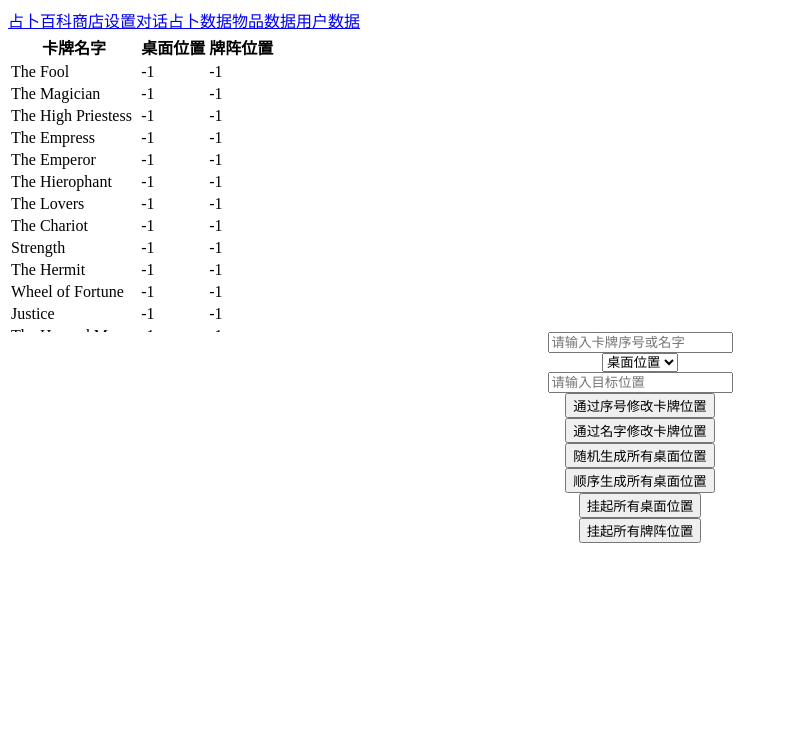
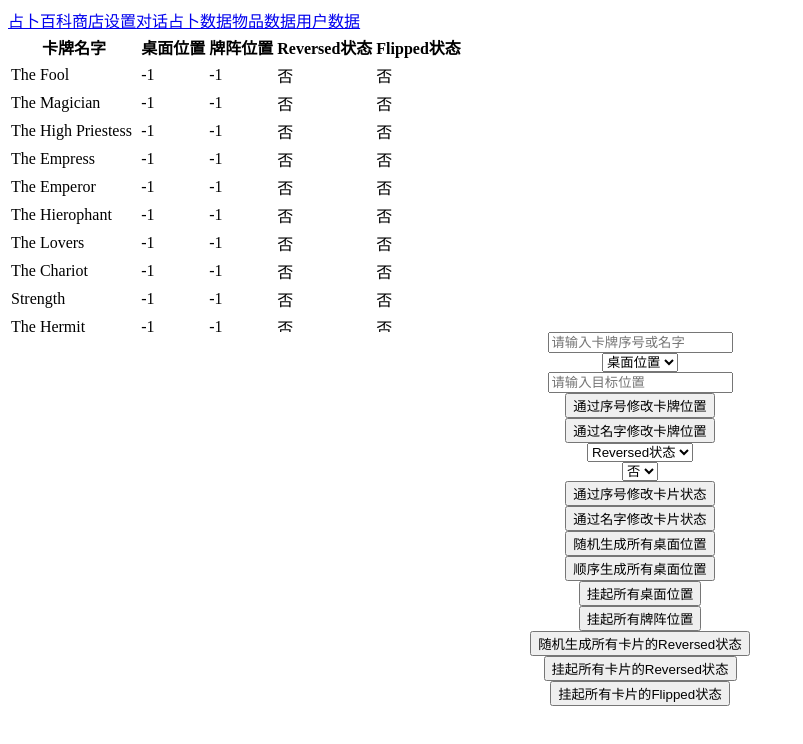
Before and after one commit to hiiiroko/Tarotto, a React (Vite) app: page /statistic/divination in a window 1280 px wide. Shown: the top 744 px of the page, without its empty margins (0-803 px from the left). Built offline with nearby package versions, Linux system fonts and the light colour scheme.

Commit message:
Added card method

```diff
--- a/src/contexts/DivinationInfoContext.jsx
+++ b/src/contexts/DivinationInfoContext.jsx
@@ -152,21 +152,122 @@ class DivinationInfoProvider extends React.Component {
         return new CMRV(1010600, "OK");
     }
 
+    // 新增函数：通过序号修改卡片状态
+    changeCardStatusByIndex = (index, statusType, statusValue) => {
+        // 检查参数合法性
+        if (index < 0 || index >= this.state.divinationInfo.cards.length) {
+            return new CMRV(1010701);  // 适当的错误码
+        }
+        if (statusType !== 'reversed' && statusType !== 'flipped') {
+            return new CMRV(1010702);  // 适当的错误码
+        }
+        // 更新状态
+        this.setState(prevState => ({
+            ...prevState,
+            divinationInfo: {
+                ...prevState.divinationInfo,
+                cards: prevState.divinationInfo.cards.map((card, i) => {
+                    return i === index ? { ...card, [statusType]: statusValue } : card;
+                })
+            }
+        }));
+        return new CMRV(1010700, "OK");
+    }
+
+    // 新增函数：通过名字修改卡片状态
+    changeCardStatusByName = (name, statusType, statusValue) => {
+        // 检查参数合法性
+        if (typeof name !== 'string' || !this.state.divinationInfo.cards.some(card => card.name === name)) {
+            return new CMRV(1010801);  // 适当的错误码
+        }
+        if (statusType !== 'reversed' && statusType !== 'flipped') {
+            return new CMRV(1010802);  // 适当的错误码
+        }
+        // 更新状态
+        this.setState(prevState => ({
+            ...prevState,
+            divinationInfo: {
+                ...prevState.divinationInfo,
+                cards: prevState.divinationInfo.cards.map(card => {
+                    return card.name === name ? { ...card, [statusType]: statusValue } : card;
+                })
+            }
+        }));
+        return new CMRV(1010800, "OK");
+    }
+
+    // 新增函数：随机生成所有卡片的reversed状态
+    randomizeAllReversed = () => {
+        const newCards = this.state.divinationInfo.cards.map(card => ({
+            ...card,
+            reversed: Math.random() < 0.5  // 50%的概率为true
+        }));
+        this.setState(prevState => ({
+            ...prevState,
+            divinationInfo: {
+                ...prevState.divinationInfo,
+                cards: newCards
+            }
+        }));
+        return new CMRV(1010900, "OK");
+    }
+
+    // 新增函数：挂起所有卡片的reversed状态
+    suspendAllReversed = () => {
+        const newCards = this.state.divinationInfo.cards.map(card => ({
+            ...card,
+            reversed: false
+        }));
+        this.setState(prevState => ({
+            ...prevState,
+            divinationInfo: {
+                ...prevState.divinationInfo,
+                cards: newCards
+            }
+        }));
+        return new CMRV(1011000, "OK");
+    }
+
+    // 新增函数：挂起所有卡片的flipped状态
+    suspendAllFlipped = () => {
+        const newCards = this.state.divinationInfo.cards.map(card => ({
+            ...card,
+            flipped: false
+        }));
+        this.setState(prevState => ({
+            ...prevState,
+            divinationInfo: {
+                ...prevState.divinationInfo,
+                cards: newCards
+            }
+        }));
+        return new CMRV(1011100, "OK");
+    }
+
 render() {
     return (
         <DivinationInfoContext.Provider value={{
             ...this.state,
             changeCardPositionByIndex: this.changeCardPositionByIndex,
             changeCardPositionByName: this.changeCardPositionByName,
+
+            randomizeAllReversed: this.randomizeAllReversed,
+            suspendAllReversed: this.suspendAllReversed,
+            suspendAllFlipped: this.suspendAllFlipped,
+
+            changeCardStatusByIndex: this.changeCardStatusByIndex,
+            changeCardStatusByName: this.changeCardStatusByName,
+
             randomizeAllTablePositions: this.randomizeAllTablePositions,
             orderAllTablePositions: this.orderAllTablePositions,
             suspendAllTablePositions: this.suspendAllTablePositions,
-                suspendAllArrayPositions: this.suspendAllArrayPositions,
+            suspendAllArrayPositions: this.suspendAllArrayPositions
         }}>
             {this.props.children}
         </DivinationInfoContext.Provider>
     );
 }
+
 }
 
 export { DivinationInfoProvider, DivinationInfoContext };
--- a/src/displays/DivinationInfoDisplay.jsx
+++ b/src/displays/DivinationInfoDisplay.jsx
@@ -1,60 +1,76 @@
-// DisplayDivinationInfoContext.jsx
-
-import React, { useContext } from 'react';
-// 导入DivinationInfoContext，以便在组件中使用它的值和方法
+import { useContext, useState } from 'react';
 import { DivinationInfoContext } from '../contexts/DivinationInfoContext';
 
 function DisplayDivinationInfoContext() {
-    // 使用useContext钩子来获取DivinationInfoContext的值和方法
-    const { divinationInfo, changeCardPositionByIndex, changeCardPositionByName, randomizeAllTablePositions, orderAllTablePositions, suspendAllTablePositions, suspendAllArrayPositions } = useContext(DivinationInfoContext);
+    const {
+        divinationInfo,
+        changeCardPositionByIndex,
+        changeCardPositionByName,
+        changeCardStatusByIndex,
+        changeCardStatusByName,
+        randomizeAllTablePositions,
+        orderAllTablePositions,
+        suspendAllTablePositions,
+        suspendAllArrayPositions,
+        randomizeAllReversed,
+        suspendAllReversed,
+        suspendAllFlipped
+    } = useContext(DivinationInfoContext);
 
-    // 创建一个本地状态，用于存放用户输入的卡牌序号或名字
-    const [input, setInput] = React.useState('');
+    const [input, setInput] = useState('');
+    const [positionType, setPositionType] = useState('tablePosition');
+    const [targetPosition, setTargetPosition] = useState('');
+    const [statusType, setStatusType] = useState('reversed');
+    const [statusValue, setStatusValue] = useState(false);
 
-    // 创建一个本地状态，用于存放用户选择的位置类型
-    const [positionType, setPositionType] = React.useState('tablePosition');
-
-    // 创建一个本地状态，用于存放用户输入的目标位置
-    const [targetPosition, setTargetPosition] = React.useState('');
-
-    // 创建一个处理函数，用于当用户输入卡牌序号或名字时更新input状态
     const handleInputChange = (event) => {
         setInput(event.target.value);
     }
 
-    // 创建一个处理函数，用于当用户选择位置类型时更新positionType状态
     const handlePositionTypeChange = (event) => {
         setPositionType(event.target.value);
     }
 
-    // 创建一个处理函数，用于当用户输入目标位置时更新targetPosition状态
     const handleTargetPositionChange = (event) => {
         setTargetPosition(event.target.value);
     }
 
-    // 创建一个处理函数，用于当用户点击通过序号修改卡牌位置的按钮时调用changeCardPositionByIndex方法
+    const handleStatusTypeChange = (event) => {
+        setStatusType(event.target.value);
+    }
+
+    const handleStatusValueChange = (event) => {
+        setStatusValue(event.target.value === 'true');
+    }
+
     const handleChangeByIndex = () => {
-        // 尝试将input转换为整数
         const index = parseInt(input);
-        // 如果转换成功，并且是0到77之间的整数，就调用changeCardPositionByIndex方法
-        if (!isNaN(index) && index >= 0 && index <= 77) {
-            const SC = changeCardPositionByIndex(index, positionType, parseInt(targetPosition));
-            console.log(SC.getReturnValue());
+        if (!isNaN(index) && index >= 0 && index < divinationInfo.cards.length) {
+            changeCardPositionByIndex(index, positionType, parseInt(targetPosition));
         } else {
-            // 如果转换失败或者不在范围内，就弹出一个警告框提示用户输入有效的卡牌序号
-            alert('请输入0到77之间的整数作为卡牌序号');
+            alert('请输入有效的卡牌序号');
         }
     }
 
-    // 创建一个处理函数，用于当用户点击通过名字修改卡牌位置的按钮时调用changeCardPositionByName方法
     const handleChangeByName = () => {
-        // 调用changeCardPositionByName方法，传入input作为卡牌名字
         changeCardPositionByName(input, positionType, parseInt(targetPosition));
+    }
+
+    const handleChangeStatusByIndex = () => {
+        const index = parseInt(input);
+        if (!isNaN(index) && index >= 0 && index < divinationInfo.cards.length) {
+            changeCardStatusByIndex(index, statusType, statusValue);
+        } else {
+            alert('请输入有效的卡牌序号');
+        }
+    }
+
+    const handleChangeStatusByName = () => {
+        changeCardStatusByName(input, statusType, statusValue);
     }
 
     return (
         <div>
-            {/* 创建一个可滚动表格，显示所有卡牌的名字和位置属性 */}
             <div style={{ overflow: 'auto', height: '300px' }}>
                 <table>
                     <thead>
@@ -62,40 +78,50 @@ function DisplayDivinationInfoContext() {
                             <th>卡牌名字</th>
                             <th>桌面位置</th>
                             <th>牌阵位置</th>
+                            <th>Reversed状态</th>
+                            <th>Flipped状态</th>
                         </tr>
                     </thead>
                     <tbody>
-                        {/* 遍历divinationInfo.cards数组，为每个卡牌创建一个表格行 */}
                         {divinationInfo.cards.map(card => (
                             <tr key={card.name}>
                                 <td>{card.name}</td>
                                 <td>{card.tablePosition}</td>
                                 <td>{card.arrayPosition}</td>
+                                <td>{card.reversed ? '是' : '否'}</td>
+                                <td>{card.flipped ? '是' : '否'}</td>
                             </tr>
                         ))}
                     </tbody>
                 </table>
             </div>
 
-            {/* 在表格下添加一些元素，让用户可以输入或选择参数，并调用相应的方法 */}
             <div style={{ display: 'flex', flexDirection: 'column', alignItems: 'center' }}>
-                {/* 添加一个输入框，让用户可以输入卡牌序号或名字 */}
                 <input type="text" value={input} onChange={handleInputChange} placeholder="请输入卡牌序号或名字" />
-                {/* 添加一个选择框，让用户可以选择位置类型 */}
                 <select value={positionType} onChange={handlePositionTypeChange}>
                     <option value="tablePosition">桌面位置</option>
                     <option value="arrayPosition">牌阵位置</option>
                 </select>
-                {/* 添加一个输入框，让用户可以输入目标位置 */}
                 <input type="text" value={targetPosition} onChange={handleTargetPositionChange} placeholder="请输入目标位置" />
-                {/* 添加两个按钮，让用户可以通过序号或名字修改卡牌位置 */}
                 <button onClick={handleChangeByIndex}>通过序号修改卡牌位置</button>
                 <button onClick={handleChangeByName}>通过名字修改卡牌位置</button>
-                {/* 添加四个按钮，让用户可以随机生成，顺序生成，挂起所有桌面位置或牌阵位置 */}
+                <select value={statusType} onChange={handleStatusTypeChange}>
+                    <option value="reversed">Reversed状态</option>
+                    <option value="flipped">Flipped状态</option>
+                </select>
+                <select value={statusValue} onChange={handleStatusValueChange}>
+                    <option value={false}>否</option>
+                    <option value={true}>是</option>
+                </select>
+                <button onClick={handleChangeStatusByIndex}>通过序号修改卡片状态</button>
+                <button onClick={handleChangeStatusByName}>通过名字修改卡片状态</button>
                 <button onClick={randomizeAllTablePositions}>随机生成所有桌面位置</button>
                 <button onClick={orderAllTablePositions}>顺序生成所有桌面位置</button>
                 <button onClick={suspendAllTablePositions}>挂起所有桌面位置</button>
                 <button onClick={suspendAllArrayPositions}>挂起所有牌阵位置</button>
+                <button onClick={randomizeAllReversed}>随机生成所有卡片的Reversed状态</button>
+                <button onClick={suspendAllReversed}>挂起所有卡片的Reversed状态</button>
+                <button onClick={suspendAllFlipped}>挂起所有卡片的Flipped状态</button>
             </div>
         </div>
     );
```
Also changed, not shown: 1 other file (tests, documents, lock files or other folders). Lines whose indentation alone changed are shown as unchanged.
